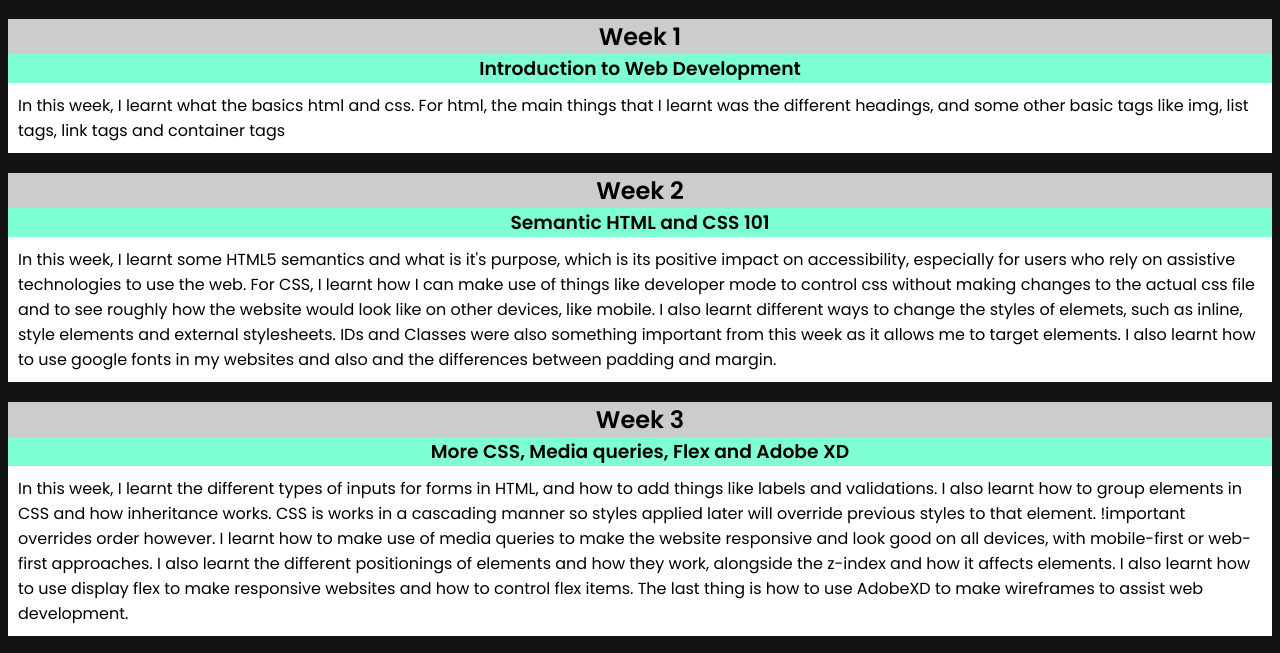
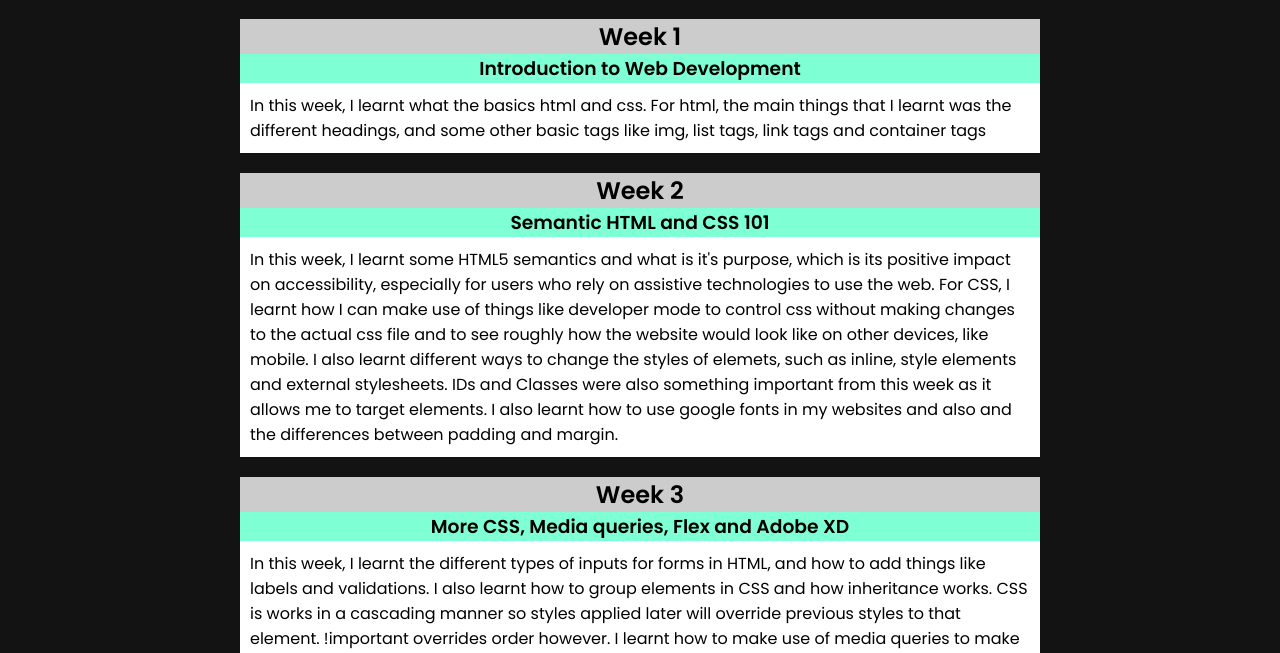
Before and after one commit to wesleysck/developmentalblog, a plain HTML site: page index.html in a window 1280 px wide. Shown: the part 72-725 px from the top of the page. Drawn offline with Linux system fonts and the light colour scheme.

Commit message:
Fixed max width for blog sections

```diff
--- a/styles.css
+++ b/styles.css
@@ -37,6 +37,9 @@ p{
 
 .blog-container{
     width: 100%;
+    display: flex;
+    flex-direction: column;
+    align-items: center;
 }
 
 .section{
@@ -45,4 +48,5 @@ p{
     justify-content: center;
     flex-direction: column;
     margin-bottom: 20px;
+    max-width: 800px;
 }
```
Also changed, not shown: index.html (+3 -1 lines).
